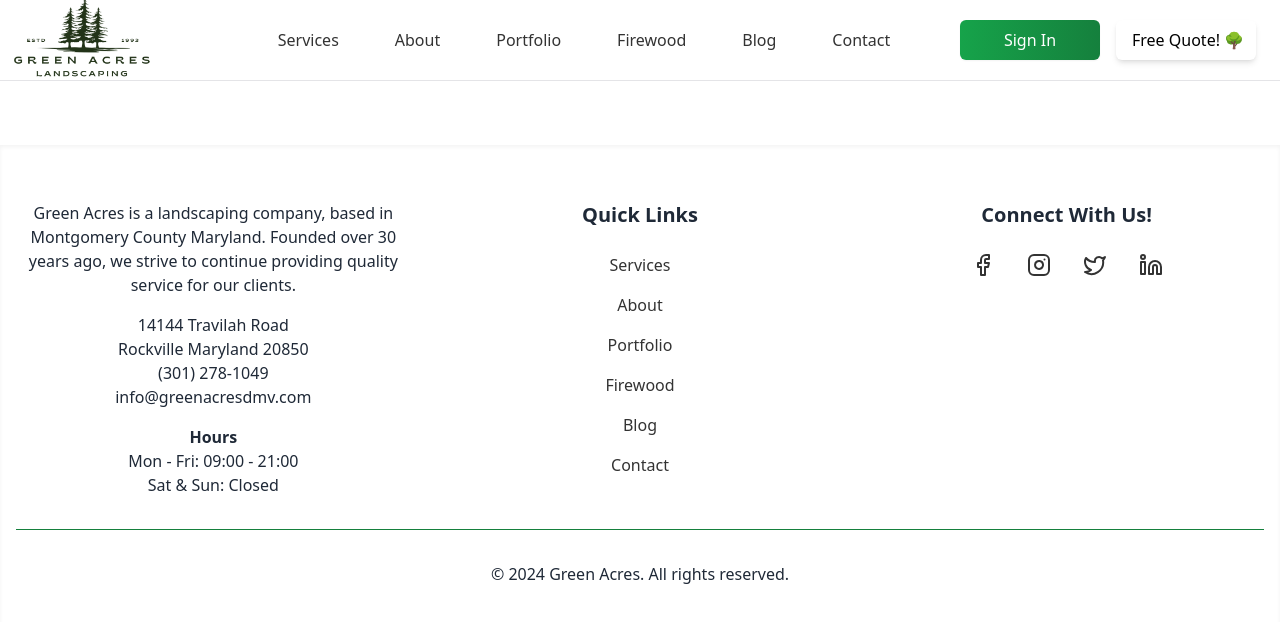
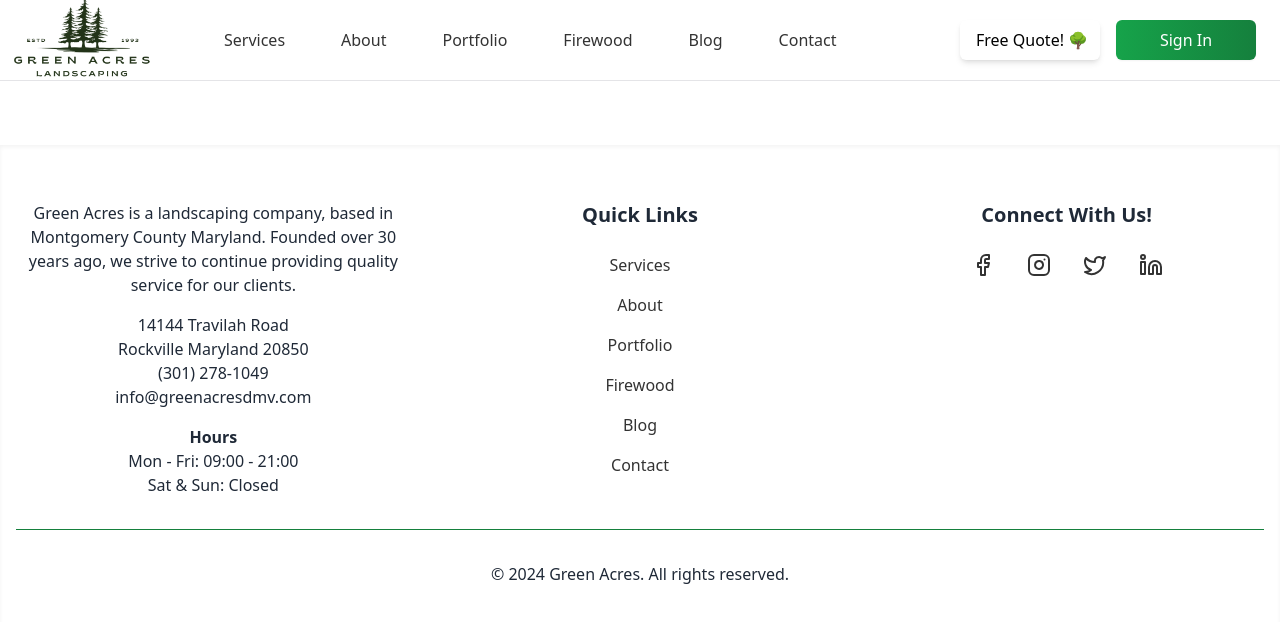
Before and after one commit to 0ETERATION1/greenacres, a Next.js app: page /firewood in a window 1280 px wide. Shown: the top 622 px of the page. Built offline with nearby package versions, Linux system fonts and the light colour scheme.

Commit message:
add mobile hamburger menu

```diff
--- a/components/Navbar.tsx
+++ b/components/Navbar.tsx
@@ -43,31 +43,10 @@
             </NavigationMenu>
           </div>
 
-          {/* Hamburger Menu Button (visible only on mobile) */}
-          <button
-            onClick={toggleMobileMenu}
-            className="md:hidden p-2"
-            aria-label="Toggle menu"
-          >
-            <svg
-              className="w-6 h-6"
-              fill="none"
-              strokeLinecap="round"
-              strokeLinejoin="round"
-              strokeWidth="2"
-              viewBox="0 0 24 24"
-              stroke="currentColor"
-            >
-              {isMobileMenuOpen ? (
-                <path d="M6 18L18 6M6 6l12 12" />
-              ) : (
-                <path d="M4 6h16M4 12h16M4 18h16" />
-              )}
-            </svg>
-          </button>
-
+          {/* Center: Navigation on Desktop */}
+          <div className="flex-1">
             {/* Desktop Navigation */}
-          <NavigationMenu className="hidden md:flex flex-1 justify-center">
+            <NavigationMenu className="hidden md:flex justify-center">
               <NavigationMenuList className="flex items-center space-x-6">
                 <NavigationMenuItem>
                   <Link href="/services" legacyBehavior passHref>
@@ -118,9 +97,30 @@
                 </NavigationMenuItem>
               </NavigationMenuList>
             </NavigationMenu>
+          </div>
 
-          {/* Right: Contact Buttons (hidden on mobile) */}
-          <div className="hidden md:flex items-center gap-4 pr-4">
+          {/* Right: Desktop Buttons and Mobile Actions */}
+          <div className="flex items-center gap-4 pr-4">
+            {/* Desktop Buttons */}
+            <div className="hidden md:flex items-center gap-4">
+              <Link
+                href="/quotePage"
+                className="
+                  inline-block px-4 py-2
+                  bg-white
+                  text-black
+                  rounded-md
+                  transition-transform duration-300 ease-in-out
+                  hover:-translate-y-0.5
+                  shadow-md
+                  whitespace-nowrap
+                  w-[140px]
+                  text-center
+                "
+                style={{ fontWeight: 500 }}
+              >
+                Free Quote! 🌳
+              </Link>
               <Link
                 href="https://secure.copilotcrm.com/client/login/portal/423"
                 className="
@@ -138,7 +138,10 @@
               >
                 Sign In
               </Link>
+            </div>
 
+            {/* Mobile Actions (Free Quote + Hamburger) */}
+            <div className="md:hidden flex items-center gap-4">
               <Link
                 href="/quotePage"
                 className="
@@ -152,13 +155,33 @@
                   whitespace-nowrap
                   w-[140px]
                   text-center
-
                 "
                 style={{ fontWeight: 500 }}
               >
                 Free Quote! 🌳
-              {/* <span>Free Quote!</span> <span className="text-lg">🌳</span> */}
               </Link>
+              <button
+                onClick={toggleMobileMenu}
+                className="p-2"
+                aria-label="Toggle menu"
+              >
+                <svg
+                  className="w-6 h-6"
+                  fill="none"
+                  strokeLinecap="round"
+                  strokeLinejoin="round"
+                  strokeWidth="2"
+                  viewBox="0 0 24 24"
+                  stroke="currentColor"
+                >
+                  {isMobileMenuOpen ? (
+                    <path d="M6 18L18 6M6 6l12 12" />
+                  ) : (
+                    <path d="M4 6h16M4 12h16M4 18h16" />
+                  )}
+                </svg>
+              </button>
+            </div>
           </div>
         </div>
 
@@ -173,7 +196,7 @@
                 Services
               </Link>
               <Link
-                href="/about"
+                href="/"
                 className="block px-3 py-2 rounded-md text-base font-medium hover:bg-gray-50"
               >
                 About
@@ -203,19 +226,13 @@
                 Contact
               </Link>
 
-              {/* Mobile Contact Buttons */}
-              <div className="mt-4 space-y-2">
+              {/* Mobile Sign In Button */}
+              <div className="mt-4">
                 <Link
                   href="https://secure.copilotcrm.com/client/login/portal/423"
                   className="block w-full px-4 py-2 text-center bg-gradient-to-r from-green-600 to-green-700 text-white rounded-md"
                 >
                   Sign In
-                </Link>
-                <Link
-                  href="/quotePage"
-                  className="block w-full px-4 py-2 text-center bg-white text-black rounded-md shadow-md"
-                >
-                  Free Quote! 🌳
                 </Link>
               </div>
             </div>
```
Lines whose indentation alone changed are shown as unchanged.
